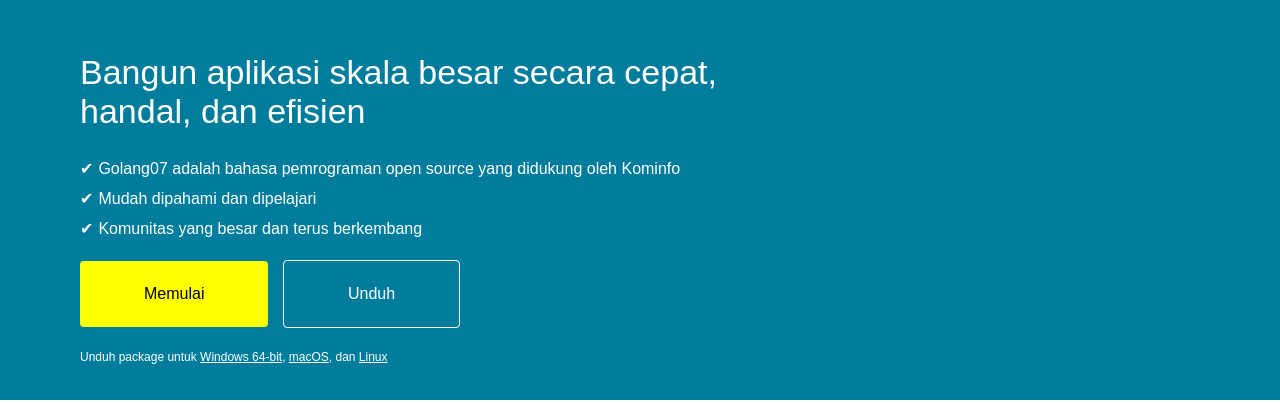
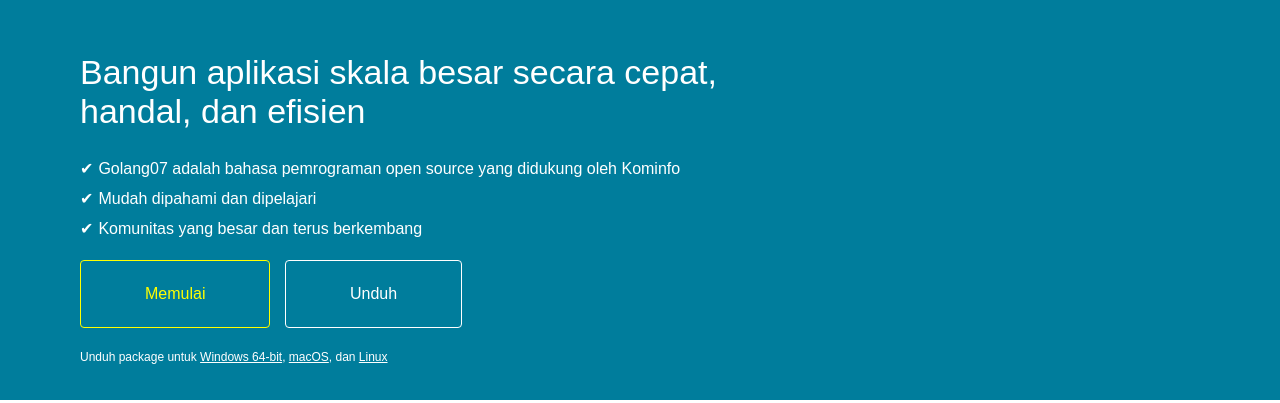
Before and after one commit to AgusBaha/Golang07, a plain HTML site: page index.html in a window 1280 px wide. In both pictures the pointer is over the link "Memulai". Shown: the top 403 px of the page. Drawn offline with Linux system fonts and the light colour scheme.

Commit message:
tambah transisi button

```diff
--- a/css/style.css
+++ b/css/style.css
@@ -61,14 +61,26 @@ body{
 }
 
 .started {
-    background-color: yellow;
-    color: #000;
+  background-color: yellow;
+  border: 1px solid yellow;
+  color: #000;
+  transition: background-color 0.5s ease, color 0.1s;
+}
+.started:hover {
+  color: yellow;
+  background-color: transparent;
 }
 
 .download {
-    margin-left: 10px;
-    color: #fff;
-    border: 1px solid #fff;
+  margin-left: 10px;
+  color: #fff;
+  border: 1px solid #fff;
+transition: background-color 0.5s ease, color 0.1s;
+}
+
+.download:hover {
+  background-color: #fff;
+  color: #007d9c;
 }
 
 li {
```
